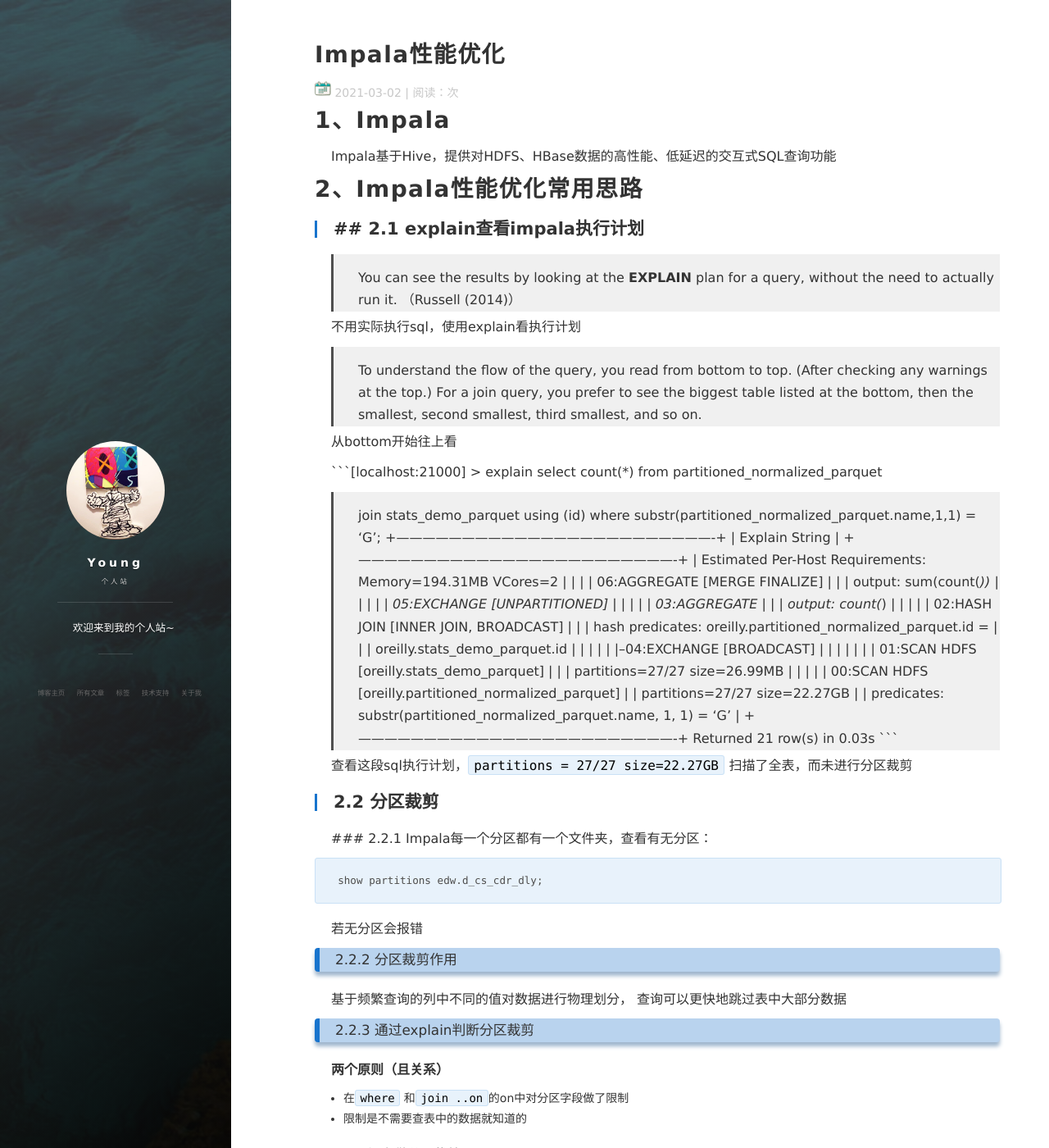
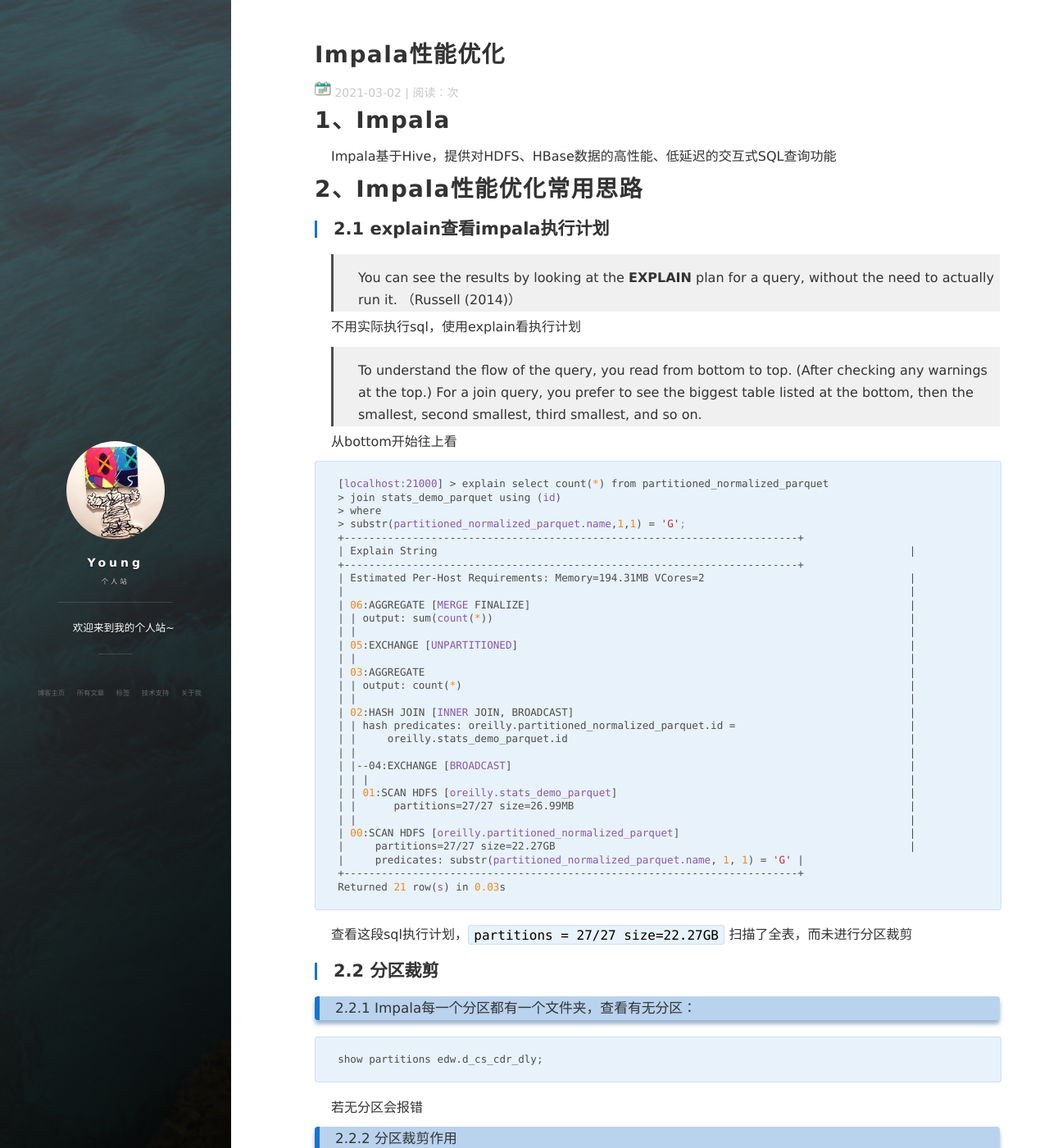
Before and after one commit to PANGZhengyang/PANGZhengyang.github.io, a Jekyll site: the page built from _posts/2021-03-02-SQL-Impala-optimize .md, in a window 1280 px wide and 1400 px high. Shown: the whole window at 82% size. Built offline with Jekyll 4.4.1, drawn with Linux system fonts in a browser that asks for light colours; nearby versions of some CDN libraries; comment, search, counter and statistics services are not loaded.

Commit message:
update
update- format

````diff
--- a/_posts/2021-03-02-SQL-Impala-optimize .md
+++ b/_posts/2021-03-02-SQL-Impala-optimize .md
@@ -12,7 +12,7 @@ Impala基于Hive，提供对HDFS、HBase数据的高性能、低延迟的交互
 
 # 2、Impala性能优化常用思路
 
-## ## 2.1 explain查看impala执行计划
+##  2.1 explain查看impala执行计划
 
 > You can see the results by looking at the **EXPLAIN** plan for a query, without the need to actually run it. （Russell (2014)）
 
@@ -22,7 +22,8 @@ Impala基于Hive，提供对HDFS、HBase数据的高性能、低延迟的交互
 
 从bottom开始往上看
 
-```[localhost:21000] > explain select count(*) from partitioned_normalized_parquet
+```
+[localhost:21000] > explain select count(*) from partitioned_normalized_parquet
 > join stats_demo_parquet using (id)
 > where
 > substr(partitioned_normalized_parquet.name,1,1) = 'G';
@@ -59,7 +60,7 @@ Returned 21 row(s) in 0.03s
 
 ## 2.2 分区裁剪
 
- ### 2.2.1 Impala每一个分区都有一个文件夹，查看有无分区：
+### 2.2.1 Impala每一个分区都有一个文件夹，查看有无分区：
 
 ```sql
 show partitions edw.d_cs_cdr_dly;
@@ -152,7 +153,7 @@ where dt = to_date(now())
 2. 一个SQL会被拆解为多个任务执行 并由多个worker参与计算 计算是分布式的，worker可能分布在 不同机器上
 3. worker通过读取文件来获取表数据
 
-![2021-03-02-SQL-impala-optimize1](D:\庞正扬\Github\PANGZhengyang.github.io\_posts\2021-03-02-SQL-Impala-optimize .assets\2021-03-02-SQL-impala-optimize1.png)
+![2021-03-02-SQL-impala-optimize1](/assets/2021-03-02-SQL-impala-optimize1.png)
 
 ### 2.3.1 大表join大表
 
````
Also changed, not shown: _posts/2020-08-23-SQL-Base-Study.md (+2 -1 lines).
